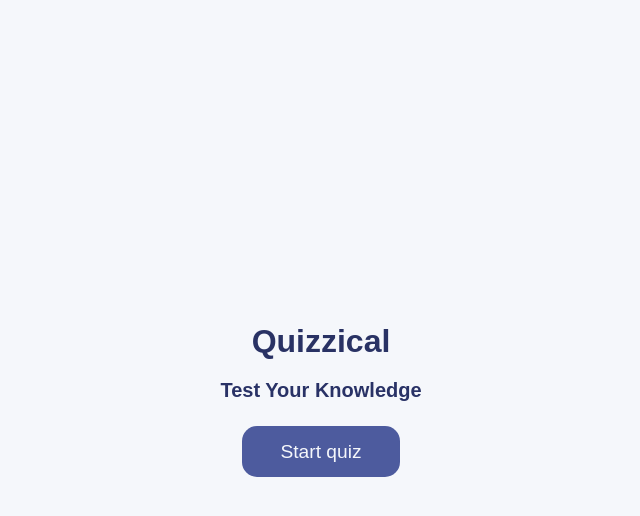
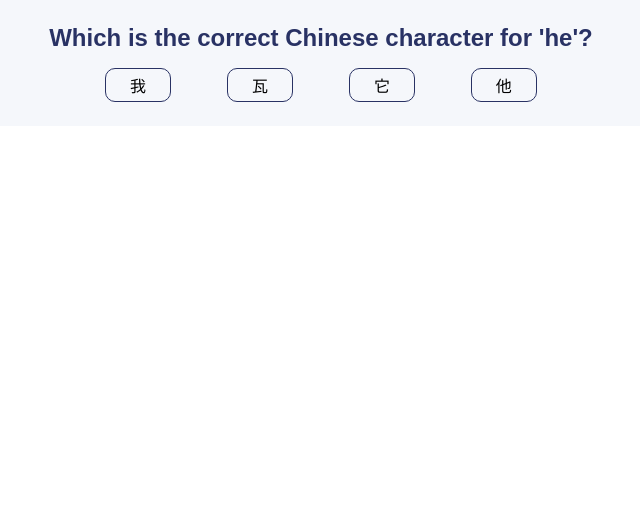
Before and after one commit to CaedusSolo/quizzical-with-react, a React app: page / in a window 1280 px wide. Both pictures are taken after a click on the button "Start quiz". Shown: the top 516 px of the page, without its empty margins (319-959 px from the left). Built offline with nearby package versions, Linux system fonts and the light colour scheme; no server answers; the HTML template or start-up script is replaced by a standard one.

Commit message:
Set up initial state

```diff
--- a/src/App.jsx
+++ b/src/App.jsx
@@ -5,10 +5,55 @@ import './App.css'
 import Question from "./Question"
 import StartPage from "./StartPage"
 
+
+// https://opentdb.com/api.php?amount=10&difficulty=medium
+//  [{}, {}, {}]
+//
+// {
+//    category: "Geography"
+//    correct_answer : "Prince Edward Island"
+//    difficulty : "medium"
+//    incorrect_answers : ["Saskachewan", "Northwest Terrirories", "Ontario"]
+//    question: "Which Canadian province has Charlottetown as its capital?"
+//    type : "multiple"
+// }
+
+  // useEffect(() => {
+  //   fetch("https://opentdb.com/api.php?amount=10&difficulty=medium")
+  //   .then(res => res.json())
+  //   .then(data => console.log(data.results))
+  // },[])
+
+
 function App() {
+  const [quizStarted, setQuizStarted] = useState(false)
+  const [quizItems, setQuizItems] = useState([])
+  const [quizQuestions, setQuizQuestions] = useState([])
+  const [answerOptions, setAnswerOptions] = useState([])
+  const [correctAnswers, setCorrectAnswers] = useState([])
+
+
+  function toggleQuizStarted() {
+    setQuizStarted(prevState => !prevState)
+  }
+
+
+  useEffect(() => {
+    fetch("https://opentdb.com/api.php?amount=10&difficulty=medium")
+    .then(res => res.json())
+    .then(data => {
+      const dataArr = data.results
+      setQuizItems(dataArr)
+    })
+  }, [])
+
+
   return (
     <main className='main--container'>
-      <StartPage />
+      {quizStarted ?
+      <Question questionText="Which is the correct Chinese character for 'he'?" /> :
+      <StartPage toggleQuizStarted={toggleQuizStarted} />}
+
     </main>
   )
 }
--- a/src/Question.jsx
+++ b/src/Question.jsx
@@ -1,11 +1,11 @@
 import './App.css'
 
-export default function Question() {
+export default function Question(props) {
     return (
         <section className="questions--container">
         <div className="question--container">
             <h2 className="quiz-question">
-            Which is the correct Chinese character for 'he'?
+            {props.questionText}
             </h2>
             <div className="quiz-answers--container">
                 <button className="answer--btn">我</button>
--- a/src/StartPage.jsx
+++ b/src/StartPage.jsx
@@ -1,9 +1,9 @@
-export default function StartPage() {
+export default function StartPage(props) {
     return (
         <section className="start--section">
             <h1>Quizzical</h1>
             <h3>Test Your Knowledge</h3>
-            <button className="start-btn">Start quiz</button>
+            <button className="start-btn" onClick={props.toggleQuizStarted} >Start quiz</button>
         </section>
     )
 }
```
